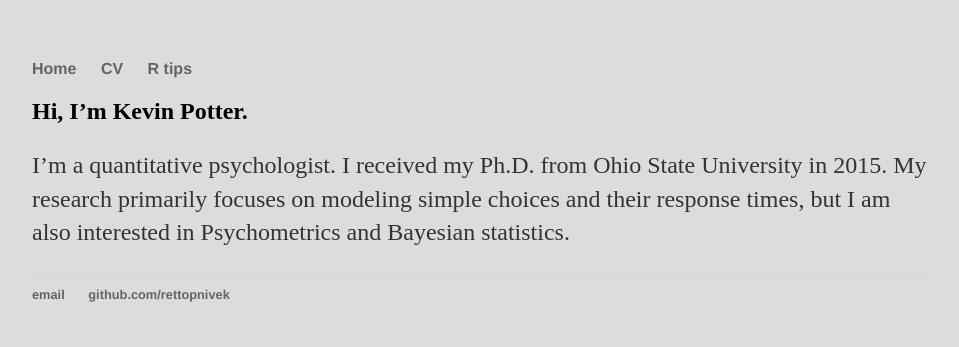
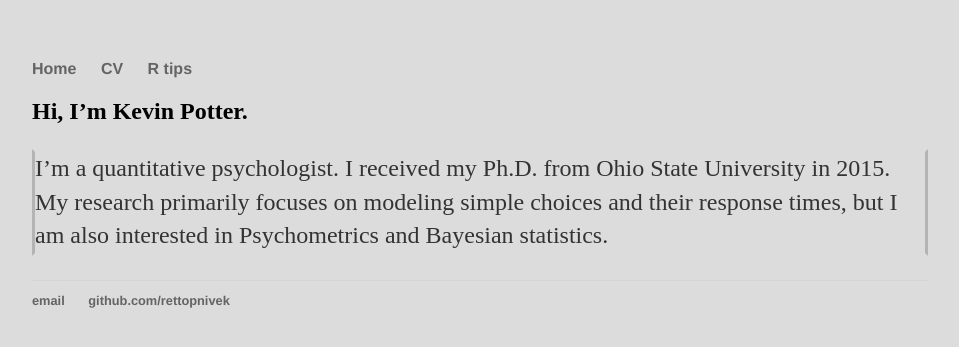
Before and after one commit to rettopnivek/rettopnivek.github.io, a Jekyll site: the page built from index.md, in a window 1280 px wide. Shown: the top 347 px of the page, without its empty margins (160-1119 px from the left). Built offline with Jekyll 4.4.1, drawn with Linux system fonts in a browser that asks for light colours.

Commit message:
Added border.

```diff
--- a/css/main.css
+++ b/css/main.css
@@ -28,6 +28,8 @@ p {
     font-size: 1.5em;
     line-height: 1.4em;
     color: #333;
+    border-style: solid;
+    border-color: rgb(220,220,220) rgb(180,180,180);
 }
 footer {
     border-top: 1px solid #d5d5d5;
```
